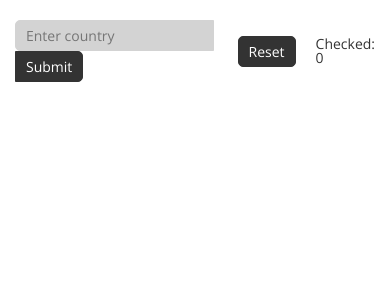
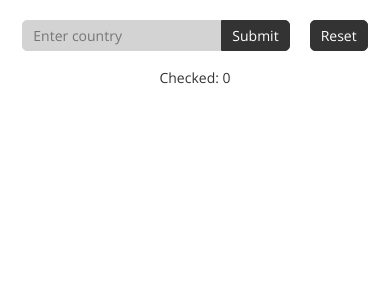
Before and after one commit to Maksydenko/galanix, a Next.js app in the folder task-3/: page / in a window 390 px wide. Shown: the top 300 px of the page. Built offline with nearby package versions, Linux system fonts and the light colour scheme.

Commit message:
Task 3. Responsive fix

```diff
--- a/task-3/src/components/screens/Home/Search/Search.scss
+++ b/task-3/src/components/screens/Home/Search/Search.scss
@@ -5,6 +5,7 @@
     display: flex;
     justify-content: center;
     align-items: center;
+    flex-wrap: wrap;
     gap: rem(20);
     position: relative;
     margin-bottom: rem(35);
@@ -13,6 +14,9 @@
   // .search__form
 
   &__form {
+    &_error {
+      border: 1px solid red;
+    }
   }
 
   // .search__input
--- a/task-3/src/components/screens/Home/Universities/Table/Table.tsx
+++ b/task-3/src/components/screens/Home/Universities/Table/Table.tsx
@@ -8,7 +8,7 @@ import { selectUniversitiesData } from "@/provider/universities/universitiesSlic
 
 import { IUniversity } from "@/interfaces/university.interface";
 
-const Table: FC = ({}) => {
+const Table: FC = () => {
   const universitiesData: IUniversity[] | null = useSelector(
     selectUniversitiesData
   );
```
